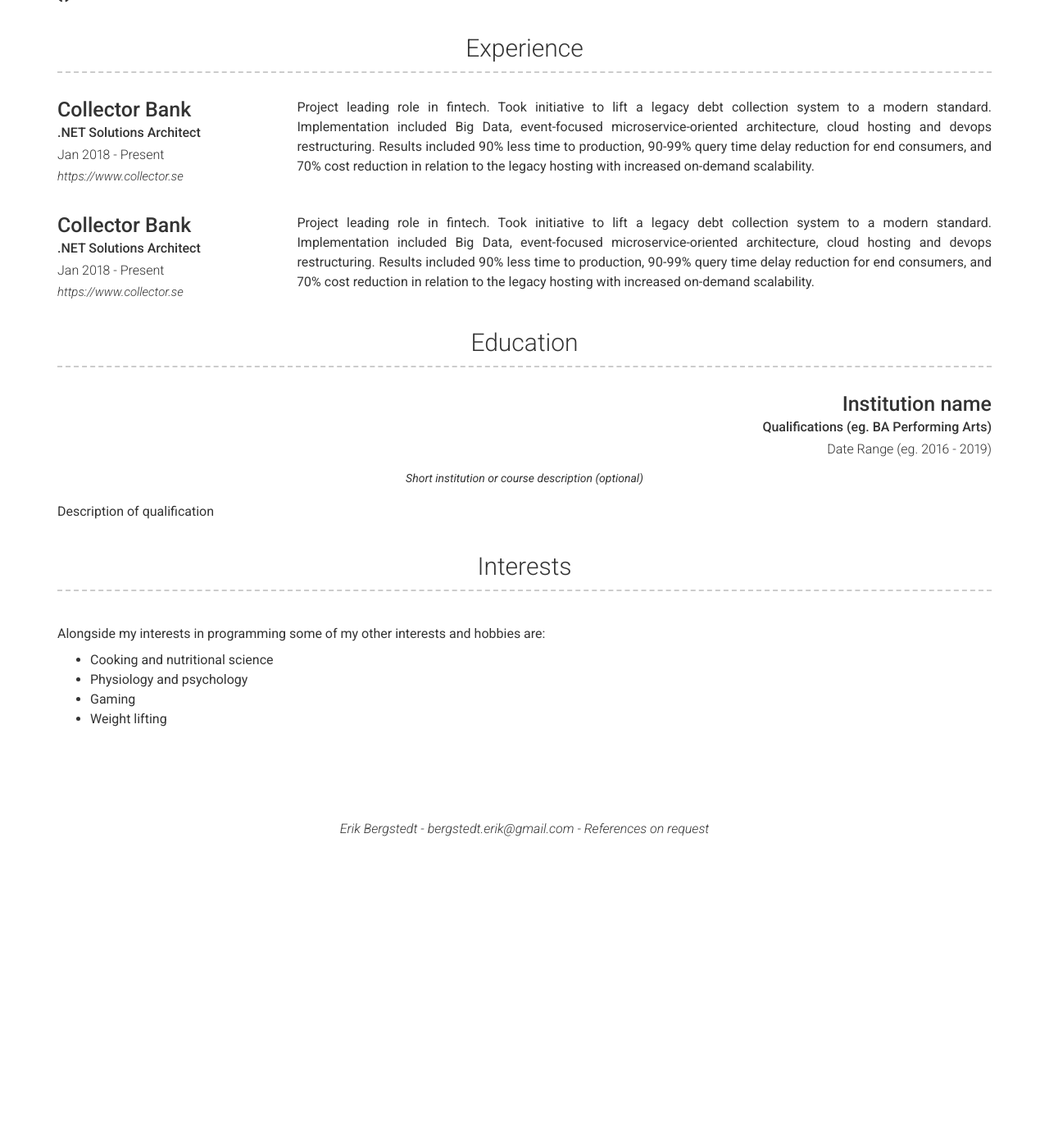
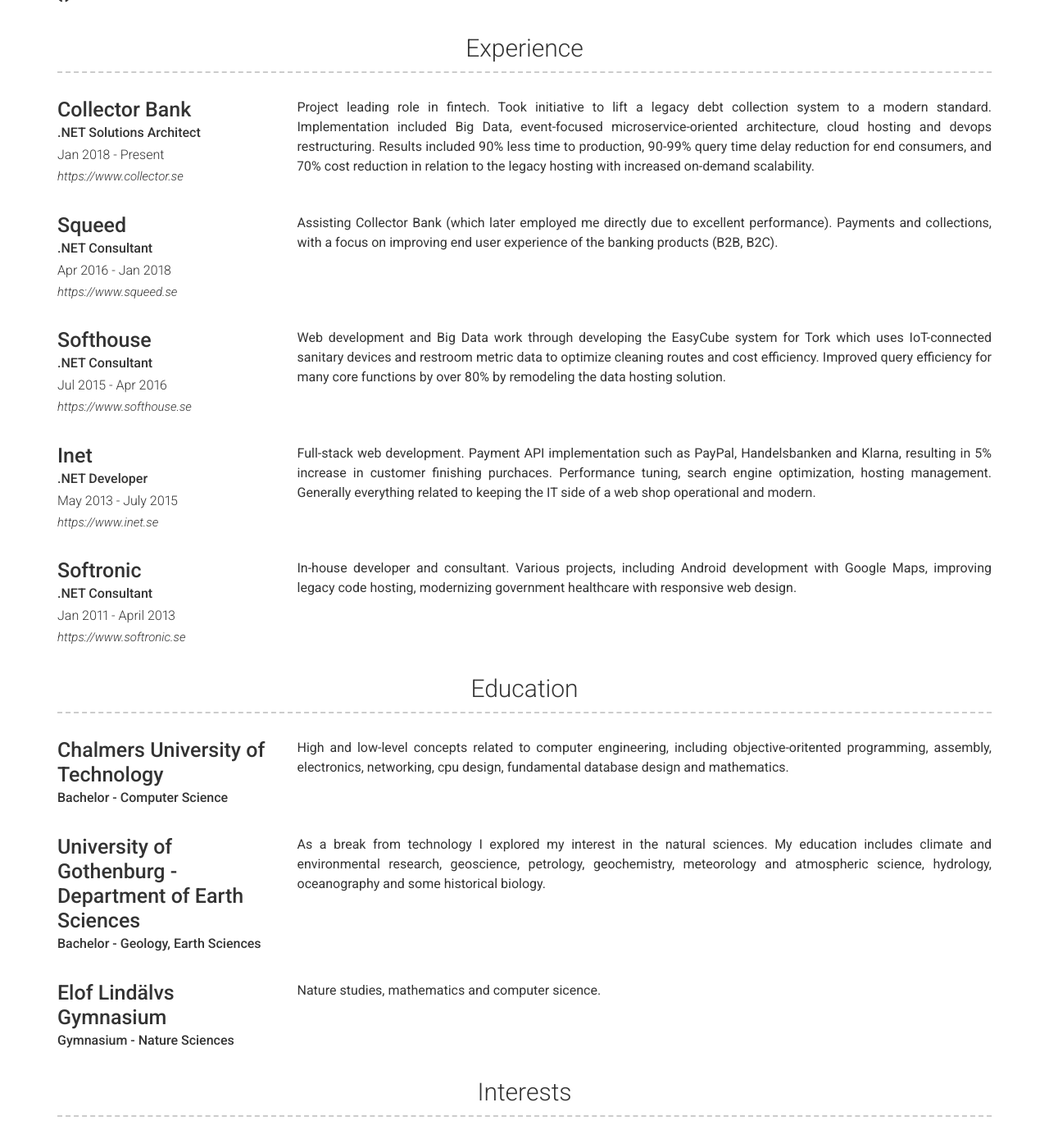
Before and after one commit to ebergstedt/resume, a Jekyll site: the page built from index.md, in a window 1280 px wide and 1400 px high, scrolled down 951 px. Shown: the whole window at 82% size. Built offline with Jekyll 4.4.1, drawn with Linux system fonts in a browser that asks for light colours; nearby versions of some CDN libraries; before the commit the page ends 1981 px from its top, so only the background shows below that.

Commit message:
no message

```diff
--- a/_config.yml
+++ b/_config.yml
@@ -112,25 +112,68 @@
         description: | # this will include new lines to allow paragraphs
           Project leading role in fintech. Took initiative to lift a legacy debt collection system to a modern standard. Implementation included Big Data, event-focused microservice-oriented architecture, cloud hosting and devops restructuring. Results included 90% less time to production, 90-99% query time delay reduction for end consumers, and 70% cost reduction in relation to the legacy hosting with increased on-demand scalability.
       - layout: left
-        title: Collector Bank
-        sub_title: .NET Solutions Architect
-        caption: Jan 2018 - Present
-        link: https://www.collector.se
+        title: Squeed
+        sub_title: .NET Consultant
+        caption: Apr 2016 - Jan 2018
+        link: https://www.squeed.se
         #quote: >
           #Short description of the company (optional)
         description: | # this will include new lines to allow paragraphs
-          Project leading role in fintech. Took initiative to lift a legacy debt collection system to a modern standard. Implementation included Big Data, event-focused microservice-oriented architecture, cloud hosting and devops restructuring. Results included 90% less time to production, 90-99% query time delay reduction for end consumers, and 70% cost reduction in relation to the legacy hosting with increased on-demand scalability.
+          Assisting Collector Bank (which later employed me directly due to excellent performance). Payments and collections, with a focus on improving end user experience of the banking products (B2B, B2C).
+      - layout: left
+        title: Softhouse
+        sub_title: .NET Consultant
+        caption: Jul 2015 - Apr 2016
+        link: https://www.softhouse.se
+        #quote: >
+          #Short description of the company (optional)
+        description: | # this will include new lines to allow paragraphs
+          Web development and Big Data work through developing the EasyCube system for Tork which uses IoT-connected sanitary devices and restroom metric data to optimize cleaning routes and cost efficiency. Improved query efficiency for many core functions by over 80% by remodeling the data hosting solution.
+      - layout: left
+        title: Inet
+        sub_title: .NET Developer
+        caption: May 2013 - July 2015
+        link: https://www.inet.se
+        #quote: >
+          #Short description of the company (optional)
+        description: | # this will include new lines to allow paragraphs
+          Full-stack web development. Payment API implementation such as PayPal, Handelsbanken and Klarna, resulting in 5% increase in customer finishing purchaces. Performance tuning, search engine optimization, hosting management. Generally everything related to keeping the IT side of a web shop operational and modern.
+      - layout: left
+        title: Softronic
+        sub_title: .NET Consultant
+        caption: Jan 2011 - April 2013
+        link: https://www.softronic.se
+        #quote: >
+          #Short description of the company (optional)
+        description: | # this will include new lines to allow paragraphs
+          In-house developer and consultant. Various projects, including Android development with Google Maps, improving legacy code hosting, modernizing government healthcare with responsive web design.
   - title: Education
     layout: list
     content:
-      - layout: top-right
-        title: Institution name
-        sub_title: Qualifications (eg. BA Performing Arts)
-        caption: Date Range (eg. 2016 - 2019)
-        quote: >
-          Short institution or course description (optional)
+      - layout: left
+        title: Chalmers University of Technology
+        sub_title: Bachelor - Computer Science
+        #caption: Date Range (eg. 2016 - 2019)
+        #quote: >
+          #Short institution or course description (optional)
         description: | # this will include new lines to allow paragraphs
-          Description of qualification
+          High and low-level concepts related to computer engineering, including objective-oritented programming, assembly, electronics, networking, cpu design, fundamental database design and mathematics.
+      - layout: left
+        title: University of Gothenburg - Department of Earth Sciences
+        sub_title: Bachelor - Geology, Earth Sciences
+        #caption: Date Range (eg. 2016 - 2019)
+        #quote: >
+          #Short institution or course description (optional)
+        description: | # this will include new lines to allow paragraphs
+          As a break from technology I explored my interest in the natural sciences. My education includes climate and environmental research, geoscience, petrology, geochemistry, meteorology and atmospheric science, hydrology, oceanography and some historical biology.
+      - layout: left
+        title: Elof Lindälvs Gymnasium
+        sub_title: Gymnasium - Nature Sciences
+        #caption: Date Range (eg. 2016 - 2019)
+        #quote: >
+          #Short institution or course description (optional)
+        description: | # this will include new lines to allow paragraphs
+          Nature studies, mathematics and computer sicence.
   - title: Interests
     layout: text
     content: | # this will include new lines to allow paragraphs
```
